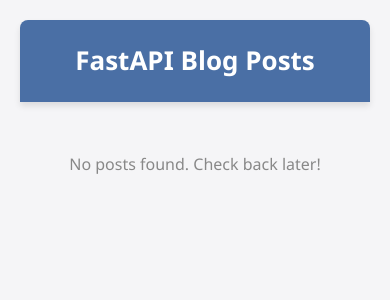
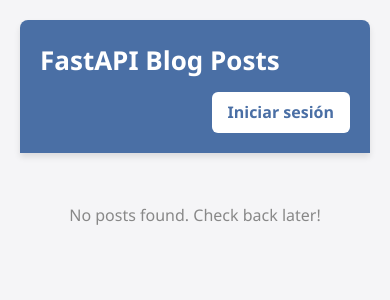
Before and after one commit to nidaaldev/python_blog, a FastAPI app: template app/templates/posts/posts.html in a window 390 px wide. Shown: the top 300 px of the page. Run offline with FastAPI, Linux system fonts and the light colour scheme; the template is opened without the code that fills it, so the values that code supplies are empty; parts of the project's set-up code (start-up, migrations or seed data) failed here and were passed over.

Commit message:
Refactor

```diff
--- a/app/api/blog.py
+++ b/app/api/blog.py
@@ -13,7 +13,7 @@ router = APIRouter()
 conn = Database("db.sqlite").get_connection()
 templates = Jinja2Templates(directory="templates")
 
-@router.get('/posts')
+@router.get('/')
 def get_posts(request: Request):
     cursor = conn.cursor()
     posts = cursor.execute("SELECT POSTS.TITLE, POSTS.DESCRIPTION, POSTS.DATE, USERS.email FROM POSTS INNER JOIN USERS ON POSTS.author_id=USERS.id").fetchall()
--- a/app/templates/posts/posts.html
+++ b/app/templates/posts/posts.html
@@ -28,16 +28,34 @@
         header {
             background-color: #4a6fa5;
             color: white;
-            padding: 20px 0;
-            text-align: center;
+            padding: 20px;
             border-radius: 8px 8px 0 0;
             margin-bottom: 30px;
             box-shadow: 0 4px 6px rgba(0, 0, 0, 0.1);
+            display: flex;
+            justify-content: space-between;
+            align-items: center;
         }
 
         h1 {
             font-size: 32px;
             font-weight: 700;
+        }
+
+        .login-button {
+            background-color: white;
+            color: #4a6fa5;
+            padding: 8px 16px;
+            border: none;
+            border-radius: 6px;
+            font-weight: 600;
+            cursor: pointer;
+            text-decoration: none;
+            transition: background-color 0.2s ease, color 0.2s ease;
+        }
+
+        .login-button:hover {
+            background-color: #e3e3e8;
         }
 
         .posts-container {
@@ -91,6 +109,12 @@
         }
 
         @media (max-width: 600px) {
+            header {
+                flex-direction: column;
+                align-items: flex-start;
+                gap: 10px;
+            }
+
             .post {
                 padding: 15px;
             }
@@ -103,6 +127,10 @@
                 flex-direction: column;
                 gap: 5px;
             }
+
+            .login-button {
+                align-self: flex-end;
+            }
         }
     </style>
 </head>
@@ -111,6 +139,7 @@
     <div class="container">
         <header>
             <h1>FastAPI Blog Posts</h1>
+            <a href="/login" class="login-button">Iniciar sesión</a>
         </header>
 
         <ul class="posts-container">
```
Also changed, not shown: README.md, 1 other file.
